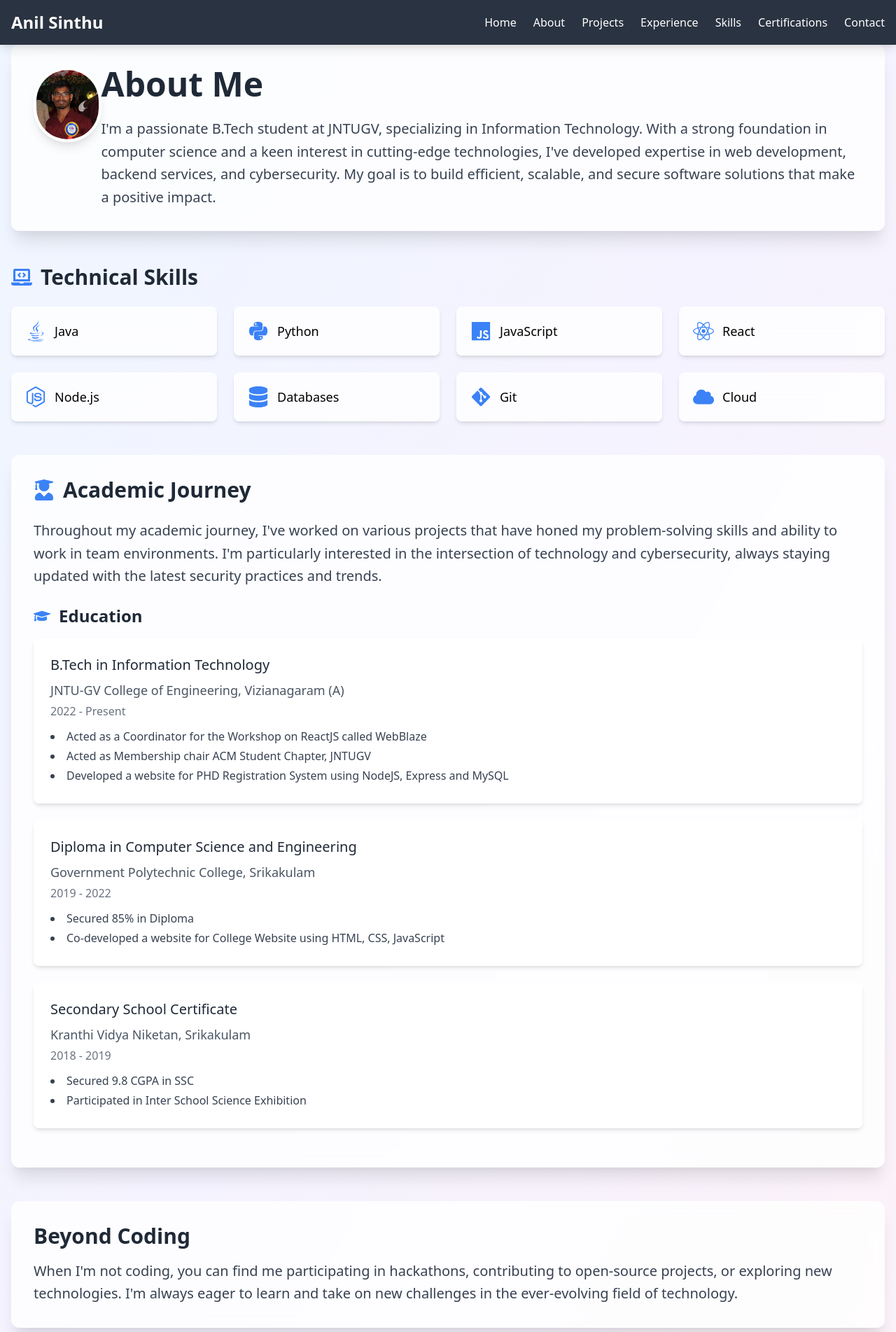
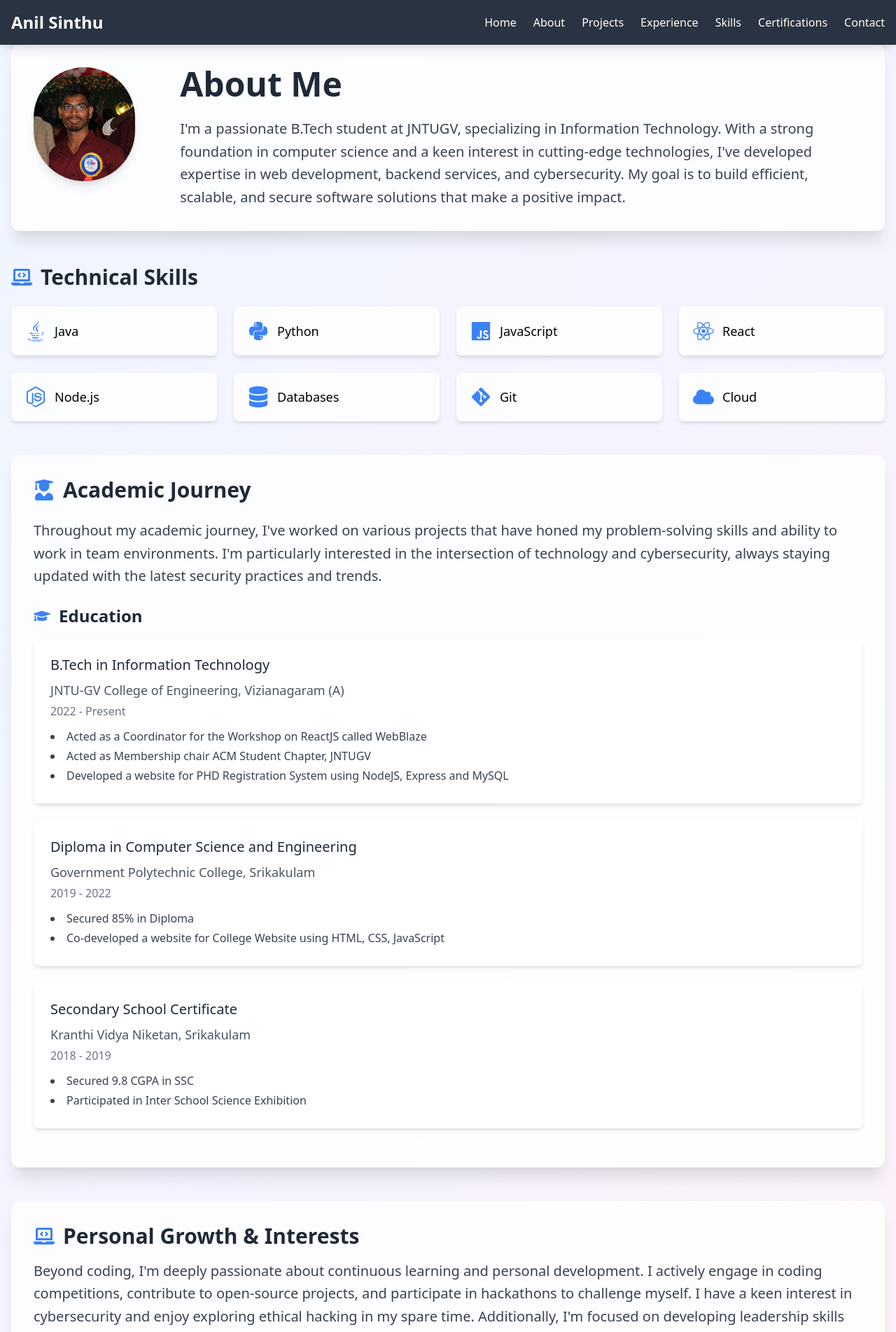
Before and after one commit to anilsinthu114/anilsinthu, a Next.js app: page /about in a window 1280 px wide. Shown: the top 1903 px of the page at 70% size. Built offline with nearby package versions, Linux system fonts and the light colour scheme.

Commit message:
UI Enhanced..

```diff
--- a/components/ProjectCard.js
+++ b/components/ProjectCard.js
@@ -54,15 +54,6 @@ const ProjectCard = ({ title, description, techStack, link, icon, status, liveLi
         <span className={`text-sm font-semibold ${status === 'Completed' ? 'text-green-600' : 'text-yellow-600'}`}>
           {status}
         </span>
-        {isHovered && (
-          <motion.div
-            initial={{ opacity: 0 }}
-            animate={{ opacity: 1 }}
-            className="text-sm text-gray-500"
-          >
-            Click to view more details
-          </motion.div>
-        )}
       </div>
     </motion.div>
   );
--- a/pages/about.js
+++ b/pages/about.js
@@ -76,14 +76,15 @@ export default function About() {
                     <motion.div
                         whileHover={{ scale: 1.05 }}
                         whileTap={{ scale: 0.95 }}
+                        className="md:mr-16" // Added more margin on medium screens and up
                     >
                         <Image
                             src="/images/profile_sa.jpg"
                             alt="Profile Picture"
-                            width={250}
-                            height={250}
+                            width={500}
+                            height={500}
                             objectFit="cover"
-                            className="rounded-full mb-6 md:mr-12 shadow-lg border-4 border-white"
+                            className="rounded-full 50 mb-6 shadow-lg shadow-white"
                         />
                     </motion.div>
                     <div>
@@ -178,9 +179,12 @@ export default function About() {
                     animate={{ opacity: 1, y: 0 }}
                     transition={{ duration: 0.5, delay: 0.6 }}
                 >
-                    <h2 className="text-3xl font-semibold mb-4 text-gray-800">Beyond Coding</h2>
+                    <h2 className="text-3xl font-semibold mb-4 text-gray-800 flex items-center">
+                        <FaLaptopCode className="mr-3 text-blue-500" />
+                        Personal Growth & Interests
+                    </h2>
                     <p className="text-xl text-gray-700 leading-relaxed">
-                        When I'm not coding, you can find me participating in hackathons, contributing to open-source projects, or exploring new technologies. I'm always eager to learn and take on new challenges in the ever-evolving field of technology.
+                        Beyond coding, I'm deeply passionate about continuous learning and personal development. I actively engage in coding competitions, contribute to open-source projects, and participate in hackathons to challenge myself. I have a keen interest in cybersecurity and enjoy exploring ethical hacking in my spare time. Additionally, I'm focused on developing leadership skills through team projects and technical community involvement.
                     </p>
                 </motion.div>
             </main>
--- a/pages/contact.js
+++ b/pages/contact.js
@@ -16,7 +16,7 @@ export default function Contact() {
           transition={{ duration: 0.6 }}
           className="max-w-5xl mx-auto"
         >
-          <div className="text-center mb-12">
+          <div className="text-center mb-12 mt-8">
             <motion.h1
               className="text-5xl font-bold text-gray-800 mb-4"
               initial={{ opacity: 0, y: -20 }}
--- a/pages/index.js
+++ b/pages/index.js
@@ -88,8 +88,9 @@ export default function Home() {
 
   return (
     <>
+
+      <main className="relative min-h-screen w-full flex flex-col justify-center items-center overflow-hidden">
       <Navbar />
-      <main className="relative min-h-screen w-full flex flex-col justify-center items-center overflow-hidden">
         <motion.div
           className="absolute inset-0 bg-gradient-to-b from-gray-100 to-white"
           style={{ opacity: backgroundOpacity }}
@@ -216,8 +217,10 @@ export default function Home() {
             </motion.a>
           </motion.div>
         </motion.div>
+
       </main>
       <Footer />
+
     </>
   );
 }
```
